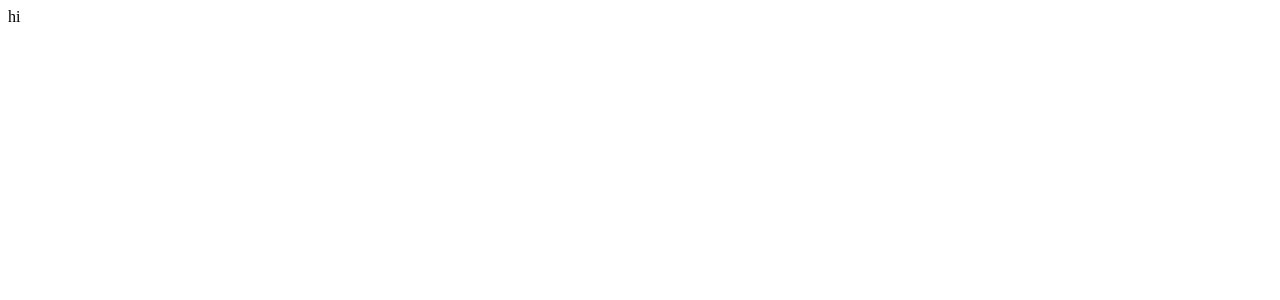
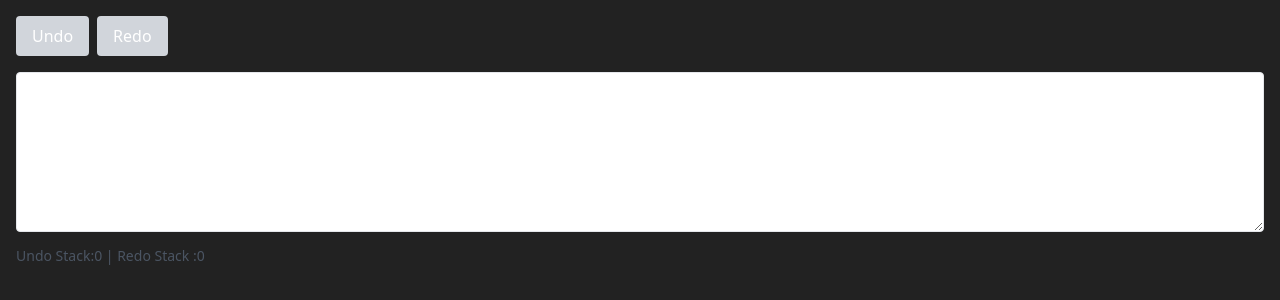
Before and after one commit to mhmd-salah/revReactjs, a React (Vite) app: page / in a window 1280 px wide. Shown: the top 300 px of the page. Built offline with nearby package versions, Linux system fonts and the light colour scheme.

Commit message:
create text editor using command pattern

```diff
--- a/src/App.tsx
+++ b/src/App.tsx
@@ -1,3 +1,4 @@
+import TextEditor from "./components/TextEditor/TextEditor";
 import { CreditStrategy } from "./payment strategies/creditStrategy";
 import { PaymentContext } from "./payment strategies/paymentContext";
 
@@ -5,7 +6,11 @@ const App = () => {
   const creditStrategy = new CreditStrategy();
   const paymentContext = new PaymentContext(creditStrategy);
   paymentContext.pay(12);
-  return <div>hi</div>;
+  return (
+    <div>
+      <TextEditor />
+    </div>
+  );
 };
 
 export default App;
--- /dev/null
+++ b/src/commands/AddTextCommand.ts
@@ -0,0 +1,21 @@
+import { Command, TextOperation } from "./interfaces";
+
+export class AddTextCommand implements Command {
+  previousText: string;
+
+  constructor(
+    private textOperation: TextOperation,
+    private newText: string,
+    private position: number
+  ) {
+    this.previousText = textOperation.getText();
+  }
+
+  execute(): void {
+    this.textOperation.insertText(this.newText, this.position);
+  }
+
+  undo(): void {
+    this.textOperation.deleteText(this.position, this.newText.length);
+  }
+}
--- /dev/null
+++ b/src/commands/interfaces.ts
@@ -0,0 +1,10 @@
+export interface Command {
+  execute(): void;
+  undo(): void;
+}
+
+export interface TextOperation {
+  getText: () => string;
+  insertText: (text: string, position?: number) => void;
+  deleteText: (position?: number, length?: number) => void;
+}
--- /dev/null
+++ b/src/components/TextEditor/TextEditor.tsx
@@ -0,0 +1,78 @@
+import { ChangeEvent, useCallback, useState } from "react";
+import { Command, TextOperation } from "../../commands/interfaces";
+import { AddTextCommand } from "../../commands/AddTextCommand";
+
+const TextEditor = () => {
+  const [text, setText] = useState<string>("");
+  const [undoStack, setUndoStack] = useState<Command[]>([]);
+  const [redoStack, setRedoStack] = useState<Command[]>([]);
+
+  const executeCommand = useCallback((command: Command): void => {
+    command.execute();
+    setUndoStack((perv) => [...perv, command]);
+    setRedoStack([]);
+  }, []);
+
+  const undo = useCallback((): void => {
+    if (undoStack.length === 0) return;
+    const command = undoStack[undoStack.length - 1];
+    command.undo();
+    setUndoStack((perv) => perv.slice(0, -1));
+    setRedoStack((perv) => [...perv, command]);
+  }, [undoStack]);
+
+  const redo = useCallback((): void => {
+    if (redoStack.length === 0) return;
+    const command = redoStack[redoStack.length - 1];
+    command.execute();
+    setRedoStack((perv) => perv.slice(0, -1));
+    setUndoStack((perv) => [...perv, command]);
+  }, [redoStack]);
+
+  const handleAddText = (newText: string, position: number): void => {
+    const textOperations: TextOperation = {
+      getText: () => text,
+      insertText: (t: string, p: number = 0) =>
+        setText((prev) => prev.slice(0, p) + t + prev.slice(p)),
+      deleteText: (p: number = 0, l: number = 0) =>
+        setText((prev) => prev.slice(0, p) + prev.slice(p + l)),
+    };
+
+    const command = new AddTextCommand(textOperations, newText, position);
+    executeCommand(command);
+  };
+
+  return (
+    <div className="container p-4">
+      <div className="mb-4 flex gap-2">
+        <button
+          className="px-4 py-2 bg-blue-500 text-white rounded disabled:bg-gray-300"
+          onClick={undo}
+          disabled={undoStack.length === 0}
+        >
+          Undo
+        </button>
+        <button
+          className="px-4 py-2 bg-blue-500 text-white rounded disabled:bg-gray-300"
+          onClick={redo}
+          disabled={redoStack.length === 0}
+        >
+          Redo
+        </button>
+      </div>
+
+      <textarea
+        className="w-full h-40 p-2 border rounded text-black"
+        value={text}
+        onChange={(e: ChangeEvent<HTMLTextAreaElement>) =>
+          handleAddText(e.target.value, 0)
+        }
+      />
+      <div className="mt-2 text-sm text-gray-600">
+        Undo Stack:{undoStack.length} | Redo Stack :{redoStack.length}
+      </div>
+    </div>
+  );
+};
+
+export default TextEditor;
--- a/src/main.tsx
+++ b/src/main.tsx
@@ -1,6 +1,7 @@
 import { createRoot } from "react-dom/client";
 // import AppRouter from "./Router/AppRouter";
 // import AppRouter from "./Router";
+import "./index.css"
 import App from "./App";
 
 const container = document.getElementById("root");
```
